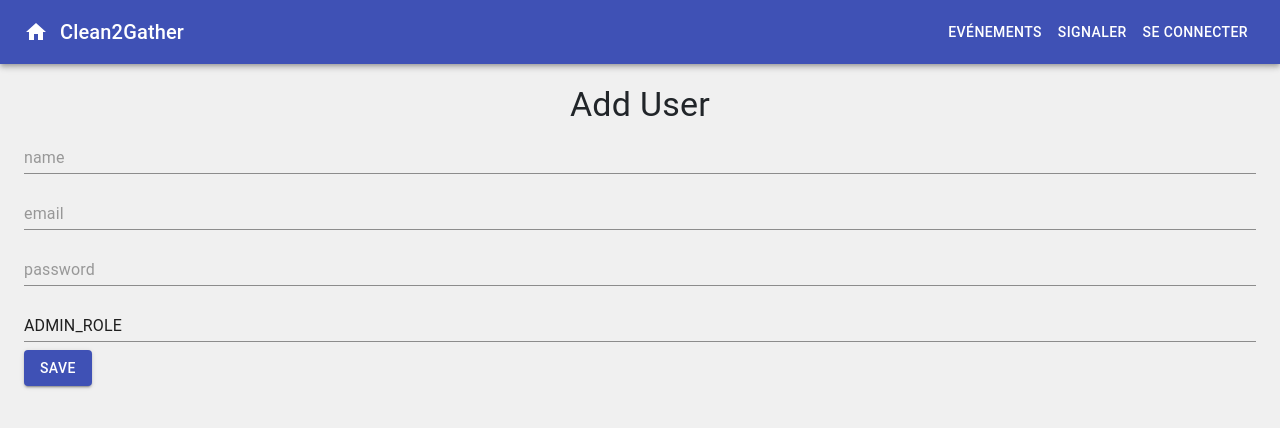
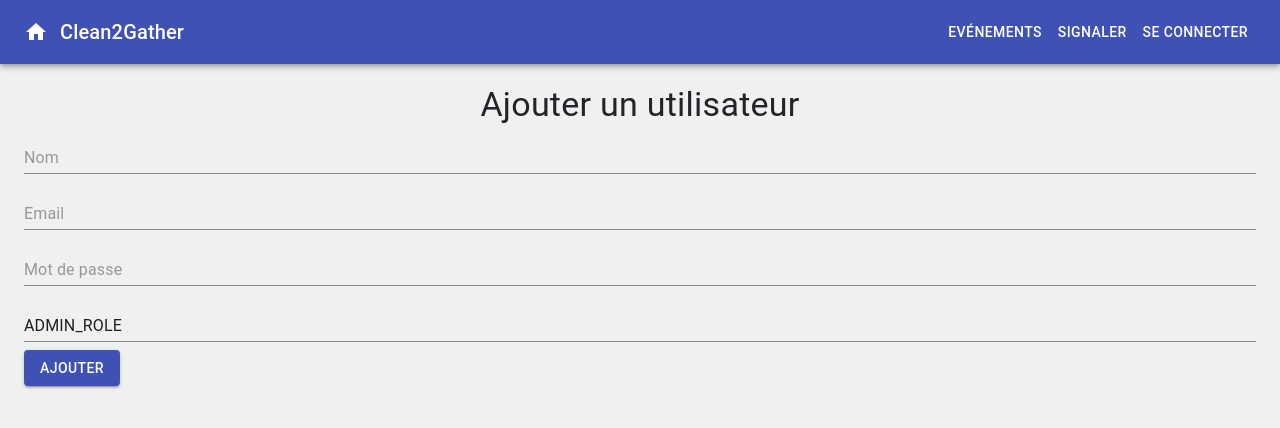
Before and after one commit to CleanToGather/cleantogather-front, a React (Create React App) app: page /users/add in a window 1280 px wide. Shown: the top 428 px of the page. Built offline with nearby package versions, Linux system fonts and the light colour scheme.

Commit message:
Validation form

```diff
--- a/src/components/common/layout/Navbar.jsx
+++ b/src/components/common/layout/Navbar.jsx
@@ -35,7 +35,7 @@ const NavBar = () => {
         {logged && <><Button href="/profil" color="inherit">Profil</Button>
         <Button href="/events" color="inherit">Gestion événements</Button>
         <Button href="/markers" color="inherit">Gestion signalements</Button>
-        <Button href="/users" color="inherit">Gestion administrateurs</Button></>}
+        <Button href="/users" color="inherit">Gestion utilisateurs</Button></>}
 
         {logged ?
             <Button color="inherit" onClick={() => setLog(false)}>Se déconnecter</Button> :
--- a/src/components/pages/backoffice/event/AddEvent.jsx
+++ b/src/components/pages/backoffice/event/AddEvent.jsx
@@ -5,6 +5,7 @@ import Button from '@material-ui/core/Button';
 import Typography from '@material-ui/core/Typography';
 import DateFnsUtils from '@date-io/date-fns';
 import { MuiPickersUtilsProvider, KeyboardDateTimePicker } from '@material-ui/pickers';
+import { validate } from '../../../../services/ValidateForm';
 
 class AddEvent extends Component{
 
@@ -15,13 +16,15 @@ class AddEvent extends Component{
 	        address: '',
             description: '',
 	        startDateTime: new Date(),
-            message: null
+            message: null,
+            isValid: false
         }
         this.saveEvent = this.saveEvent.bind(this);
     }
 
     saveEvent = (e) => {
         e.preventDefault();
+        if (this.state.isValid) {
             let event = {title: this.state.title, address: this.state.address, description: this.state.description, startDateTime: this.state.startDateTime.toJSON()};
             ApiService.addEvent(event)
                 .then(res => {
@@ -29,9 +32,12 @@ class AddEvent extends Component{
                     this.props.history.push('/events');
                 });
         }
+    }
 
-    onChange = (e) =>
+    onChange = (e) => {
         this.setState({ [e.target.name]: e.target.value });
+        validate(e.target, this);
+    }
 
     handleDateChange = (date) =>
         this.setState({startDateTime: date});
@@ -39,7 +45,7 @@ class AddEvent extends Component{
     render() {
         return(
             <div>
-                <Typography variant="h4" style={style}>Add Event</Typography>
+                <Typography variant="h4" style={style}>Créer un événement</Typography>
                 <form style={formContainer}>
 
                     <TextField placeholder="Titre" fullWidth margin="normal" name="title" value={this.state.title} onChange={this.onChange}/>
@@ -61,8 +67,10 @@ class AddEvent extends Component{
                       />
                     </MuiPickersUtilsProvider>
 
-                    <Button variant="contained" color="primary" onClick={this.saveEvent}>Save</Button>
+                    <Button variant="contained" color="primary" onClick={this.saveEvent}>Ajouter</Button>
+
             	</form>
+                <Typography style={{color: "red"}}>{this.state.message}</Typography>
 	    </div>
         );
     }
--- a/src/components/pages/backoffice/event/EditEvent.jsx
+++ b/src/components/pages/backoffice/event/EditEvent.jsx
@@ -5,6 +5,7 @@ import Button from '@material-ui/core/Button';
 import Typography from '@material-ui/core/Typography';
 import DateFnsUtils from '@date-io/date-fns';
 import { MuiPickersUtilsProvider, KeyboardDateTimePicker } from '@material-ui/pickers';
+import { validate } from "../../../../services/ValidateForm";
 
 class EditEvent extends Component {
 
@@ -39,20 +40,24 @@ class EditEvent extends Component {
             });
     }
 
-    onChange = (e) =>
+    onChange = (e) => {
         this.setState({ [e.target.name]: e.target.value });
+        validate(e.target, this);
+    }
 
     handleDateChange = (date) =>
         this.setState({startDateTime: date});
 
     saveEvent = (e) => {
         e.preventDefault();
+        if (this.state.isValid) {
 	let event = {id: this.state.id, title: this.state.title, address: this.state.address, description: this.state.description, startDateTime: this.state.startDateTime};
         ApiService.editEvent(event)
             .then(res => {
                 this.setState({message : 'Event added successfully.'});
                 this.props.history.push('/events');
             });
+        }
     }
 
     render() {
@@ -83,6 +88,7 @@ class EditEvent extends Component {
                         <Button variant="contained" color="primary" onClick={this.saveEvent}>Save</Button>
 
                 </form>
+                <Typography style={{color: "red"}}>{this.state.message}</Typography>
             </div>
         );
     }
--- a/src/components/pages/backoffice/marker/AddMarkers.jsx
+++ b/src/components/pages/backoffice/marker/AddMarkers.jsx
@@ -14,13 +14,13 @@ class Formulaire extends React.Component {
             coord_y: '',
             markedDateTime : new Date().toJSON(),
             message: null,
-            confirm : false
+            confirm : false,
+			isValid: false
         }
         this.saveAddress = this.saveAddress.bind(this);
     }
 
     saveAddress = (e) => {
-        e.preventDefault();
         axios.get("http://nominatim.openstreetmap.org/search?format=json&limit=1&q="+this.state.address).then(response => {
             if(response.data[0]){
                 var confirm = window.confirm("Confirmez-vous cette adresse ?\n" + response.data[0].display_name);
@@ -41,16 +41,17 @@ class Formulaire extends React.Component {
         });
     }
 
-    onChange = (e) =>
-        this.setState({ [e.target.name]: e.target.value });
+    onChange = (e) => {
+		this.setState({ [e.target.name]: e.target.value });
+	}
 
     render() {
         return(
             <div className="addMarker">
                 <Typography variant="h4">Placer un marqueur</Typography>
-                <form>
+                <form onSubmit={e => { e.preventDefault(); }}>
                     <TextField type="text" placeholder="Adresse" fullWidth margin="normal" name="address" value={this.state.address} onChange={this.onChange}/>
-                    <Button variant="contained" color="primary" onClick={this.saveAddress}>Save</Button>
+                    <Button variant="contained" color="primary" onClick={this.saveAddress}>Signaler</Button>
             	</form>
                 <Typography style={{color : "red"}}>{this.state.message}</Typography>
 	       </div>
--- a/src/components/pages/backoffice/user/AddUser.jsx
+++ b/src/components/pages/backoffice/user/AddUser.jsx
@@ -3,6 +3,7 @@ import ApiService from "../../../../services/ApiService";
 import TextField from '@material-ui/core/TextField';
 import Button from '@material-ui/core/Button';
 import Typography from '@material-ui/core/Typography';
+import { validate } from "../../../../services/ValidateForm";
 
 class AddUser extends Component{
 
@@ -20,6 +21,7 @@ class AddUser extends Component{
 
     saveUser = (e) => {
         e.preventDefault();
+        if (this.state.isValid) {
             let user = {name: this.state.name, password: this.state.password, email: this.state.email, role: this.state.role};
             ApiService.addUser(user)
                 .then(res => {
@@ -27,26 +29,30 @@ class AddUser extends Component{
                     this.props.history.push('/users');
                 });
         }
+    }
 
-    onChange = (e) =>
+    onChange = (e) => {
         this.setState({ [e.target.name]: e.target.value });
+        validate(e.target, this);
+    }
 
     render() {
         return(
             <div>
-                <Typography variant="h4" style={style}>Add User</Typography>
+                <Typography variant="h4" style={style}>Ajouter un utilisateur</Typography>
                 <form style={formContainer}>
 
-                    <TextField type="text" placeholder="name" fullWidth margin="normal" name="name" value={this.state.name} onChange={this.onChange}/>
+                    <TextField type="text" placeholder="Nom" fullWidth margin="normal" name="name" value={this.state.name} onChange={this.onChange}/>
 
-		    <TextField placeholder="email" fullWidth margin="normal" name="email" value={this.state.email} onChange={this.onChange}/>
+		    <TextField placeholder="Email" type="email" fullWidth margin="normal" name="email" value={this.state.email} onChange={this.onChange}/>
 
-                    <TextField type="password" placeholder="password" fullWidth margin="normal" name="password" value={this.state.password} onChange={this.onChange}/>
+                    <TextField type="password" placeholder="Mot de passe" fullWidth margin="normal" name="password" value={this.state.password} onChange={this.onChange}/>
 
-                    <TextField placeholder="role" fullWidth margin="normal" name="role" value={this.state.role} onChange={this.onChange}/>
+                    <TextField placeholder="Role" fullWidth margin="normal" name="role" value={this.state.role} onChange={this.onChange}/>
 
-                    <Button variant="contained" color="primary" onClick={this.saveUser}>Save</Button>
+                    <Button variant="contained" color="primary" onClick={this.saveUser}>Ajouter</Button>
             	</form>
+                <Typography style={{color: "red"}}>{this.state.message}</Typography>
 	    </div>
         );
     }
--- a/src/components/pages/backoffice/user/EditUser.jsx
+++ b/src/components/pages/backoffice/user/EditUser.jsx
@@ -3,6 +3,7 @@ import ApiService from "../../../../services/ApiService";
 import TextField from '@material-ui/core/TextField';
 import Button from '@material-ui/core/Button';
 import Typography from '@material-ui/core/Typography';
+import { validate } from "../../../../services/ValidateForm";
 
 class EditUser extends Component {
 
@@ -35,17 +36,21 @@ class EditUser extends Component {
             });
     }
 
-    onChange = (e) =>
+    onChange = (e) => {
         this.setState({ [e.target.name]: e.target.value });
+        validate(e.target, this);
+    }
 
     saveUser = (e) => {
         e.preventDefault();
+        if (this.state.isValid) {
 	let user = {id: this.state.id, email: this.state.email, name: this.state.name, role: this.state.role};
         ApiService.editUser(user)
             .then(res => {
                 this.setState({message : 'User added successfully.'});
                 this.props.history.push('/users');
             });
+        }
     }
 
     render() {
@@ -54,15 +59,16 @@ class EditUser extends Component {
                 <Typography variant="h4" style={style}>Edit User</Typography>
                 <form>
 
-                        <TextField type="text" placeholder="name" fullWidth margin="normal" name="name" readOnly={true} value={this.state.name}/>
+                        <TextField type="text" placeholder="Nom" fullWidth margin="normal" name="name" readOnly={true} value={this.state.name}/>
 
-                        <TextField placeholder="Email" fullWidth margin="normal" name="email" value={this.state.email} onChange={this.onChange}/>
+                        <TextField placeholder="Email" type="email" fullWidth margin="normal" name="email" value={this.state.email} onChange={this.onChange}/>
 
                         <TextField placeholder="Role" fullWidth margin="normal" name="role" value={this.state.role} onChange={this.onChange}/>
 
                         <Button variant="contained" color="primary" onClick={this.saveUser}>Save</Button>
 
                 </form>
+                <Typography style={{color: "red"}}>{this.state.message}</Typography>
             </div>
         );
     }
--- a/src/components/pages/profil/Profil.jsx
+++ b/src/components/pages/profil/Profil.jsx
@@ -6,7 +6,8 @@ import Typography from '@material-ui/core/Typography';
 import IconButton from '@material-ui/core/IconButton';
 import EditIcon from '@material-ui/icons/Edit';
 import CloseIcon from '@material-ui/icons/Close';
-import DoneIcon from '@material-ui/icons/Done'
+import DoneIcon from '@material-ui/icons/Done';
+import { validate } from '../../../services/ValidateForm';
 
 import '../home/Home.css'
 
@@ -14,6 +15,8 @@ class Profil extends React.Component {
     constructor (props) {
         super(props);
         this.state = {isEditable : false,
+            isValid: false,
+            message: false,
             user: {
                 name: "Galaad",
                 email: "galaad.moll@gmail.com",
@@ -39,46 +42,58 @@ class Profil extends React.Component {
 
         this.setEditable = this.setEditable.bind(this);
         this.submitEdit = this.submitEdit.bind(this);
+        this.cancelEdit = this.cancelEdit.bind(this);
         this.onChange = this.onChange.bind(this);
     }
 
-    setEditable(bool) {
-        this.setState({isEditable: bool});
+    setEditable() {
+        this.setState({isEditable: true});
+    }
+
+    cancelEdit() {
+        this.setState({isEditable: false,
+            name: this.state.user.name,
+            email: this.state.user.email,
+            message: false
+        });
     }
 
     submitEdit() {
-        let newUser = this.state.user;
-        newUser.name = this.state.name;
-        newUser.email = this.state.email;
-        this.setState({user: newUser,
-            isEditable: false});
+        if (this.state.isValid) {
+            let newUser = this.state.user;
+            newUser.name = this.state.name;
+            newUser.email = this.state.email;
+            this.setState({user: newUser,
+                isEditable: false});
+        }
     }
 
     onChange(e) {
-        this.setState({[e.target.name] : e.target.value})
+        this.setState({[e.target.name] : e.target.value});
+        validate(e.target, this);
     }
 
     render() {
         let pseudo =(this.state.isEditable ?
-            <TextField name="name" onChange={this.onChange} value={this.state.name}/> :
+            <TextField placeholder="Pseudo" name="name" onChange={this.onChange} value={this.state.name}/> :
             <Typography variant="h6" display="inline">{this.state.user.name}</Typography>);
 
         let email =(this.state.isEditable ?
-            <TextField name="email" onChange={this.onChange} value={this.state.email}/> :
+            <TextField placeholder="Email" type="email" name="email" onChange={this.onChange} value={this.state.email}/> :
             <Typography variant="h6" display="inline">{this.state.user.email}</Typography>);
 
         let editIcon = (this.state.isEditable ?
-            //True
+            //Edit mode
             <>
             <IconButton aria-label="edit" onClick={this.submitEdit}>
                 <DoneIcon />
             </IconButton>
-            <IconButton aria-label="edit" onClick={() => this.setEditable(false)}>
+            <IconButton aria-label="edit" onClick={this.cancelEdit}>
                 <CloseIcon />
             </IconButton>
             </> :
-            //False
-            <IconButton aria-label="edit" onClick={() => this.setEditable(true)}>
+            //Normal mode
+            <IconButton aria-label="edit" onClick={this.setEditable}>
                 <EditIcon />
             </IconButton>);
 
@@ -97,6 +112,9 @@ class Profil extends React.Component {
                         </Grid>
                         <Grid item>
                             <Typography variant="h6" display="inline">Email : &nbsp;</Typography>{email}
+                        </Grid>
+                        <Grid item>
+                            <Typography style={{color: "red"}} display="inline">{this.state.message}</Typography>
                         </Grid>
                     </Grid>
                 </Grid>
--- /dev/null
+++ b/src/services/ValidateForm.js
@@ -0,0 +1,14 @@
+export function validate(field, that) {
+    let isValid = true
+    let error = false
+    if (field.type == "email") {
+        isValid = /^\w+([\.-]?\w+)*@\w+([\.-]?\w+)*(\.\w{2,3})+$/.test(field.value);
+        error = !isValid && "L'adresse email est invalide";
+    }
+    if (!field.value) {
+        isValid = false;
+        error = field.placeholder + " est vide";
+    }
+    that.setState({isValid: isValid});
+    that.setState({message: error});
+}
```
Lines whose indentation alone changed are shown as unchanged.
